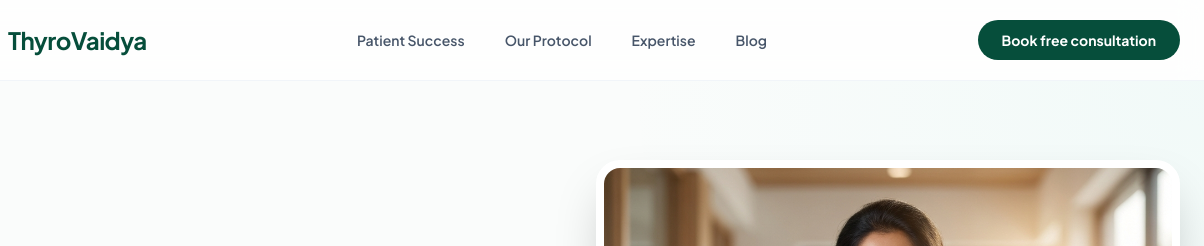
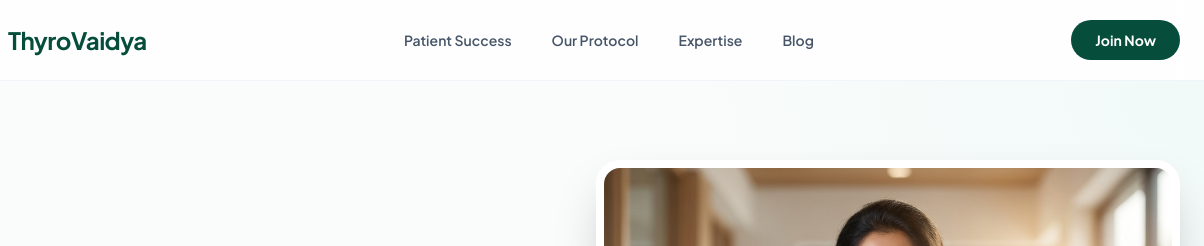
Before and after one commit to uniteddevil/ThyroVaidya-5495a, a plain HTML site: page index.html in a window 1280 px wide. Shown: the top 246 px of the page, 76-1280 px from the left. Drawn offline with nearby package versions, Linux system fonts and the light colour scheme.

Commit message:
style: standardize navigation order and CTA text across all pages

```diff
--- a/index.html
+++ b/index.html
@@ -138,7 +138,7 @@
             </div>
             <a href="#lead"
                 class="bg-emerald-900 text-white px-4 md:px-6 py-2 md:py-2.5 rounded-full text-xs md:text-sm font-bold hover:shadow-lg transition-all active:scale-95 whitespace-nowrap">
-                Book free consultation
+                Join Now
             </a>
         </div>
     </nav>
```
Also changed, not shown: blog.html (+1 -1 lines), cases.html (+1 -1 lines).
